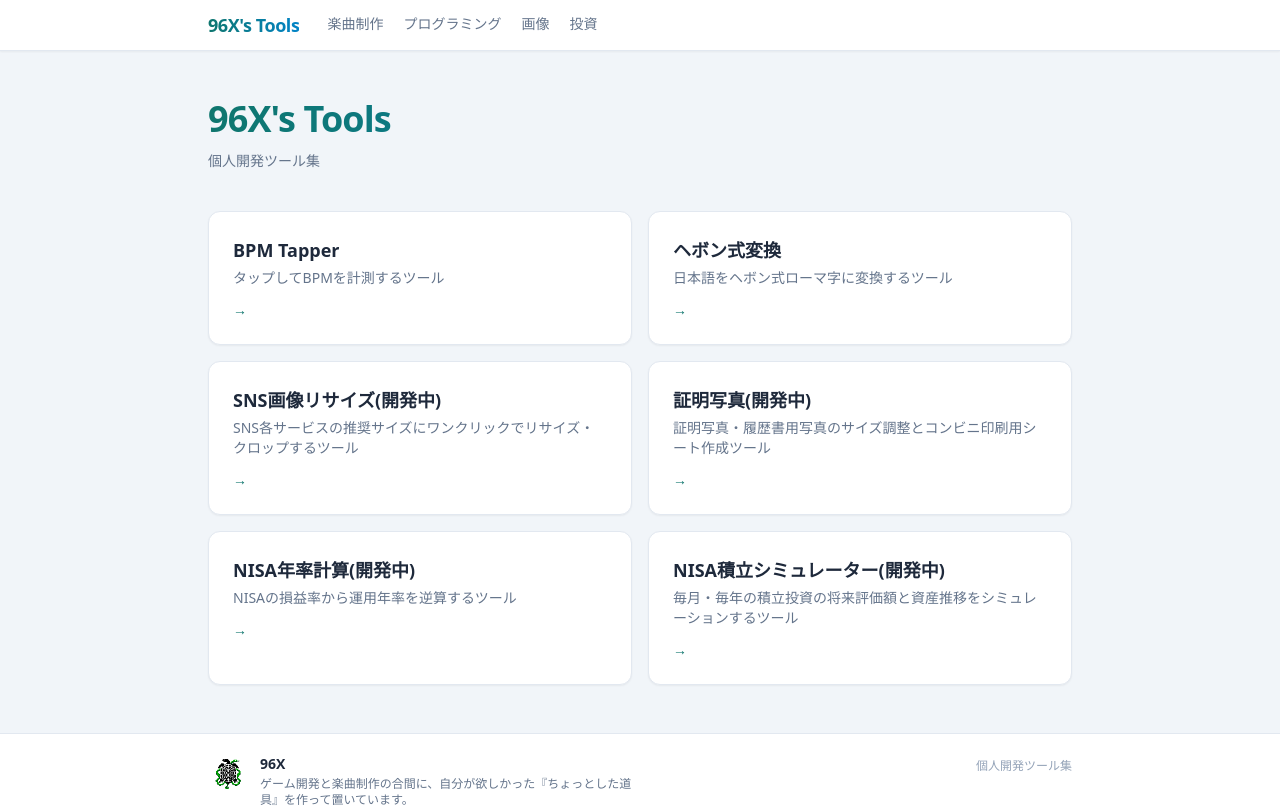
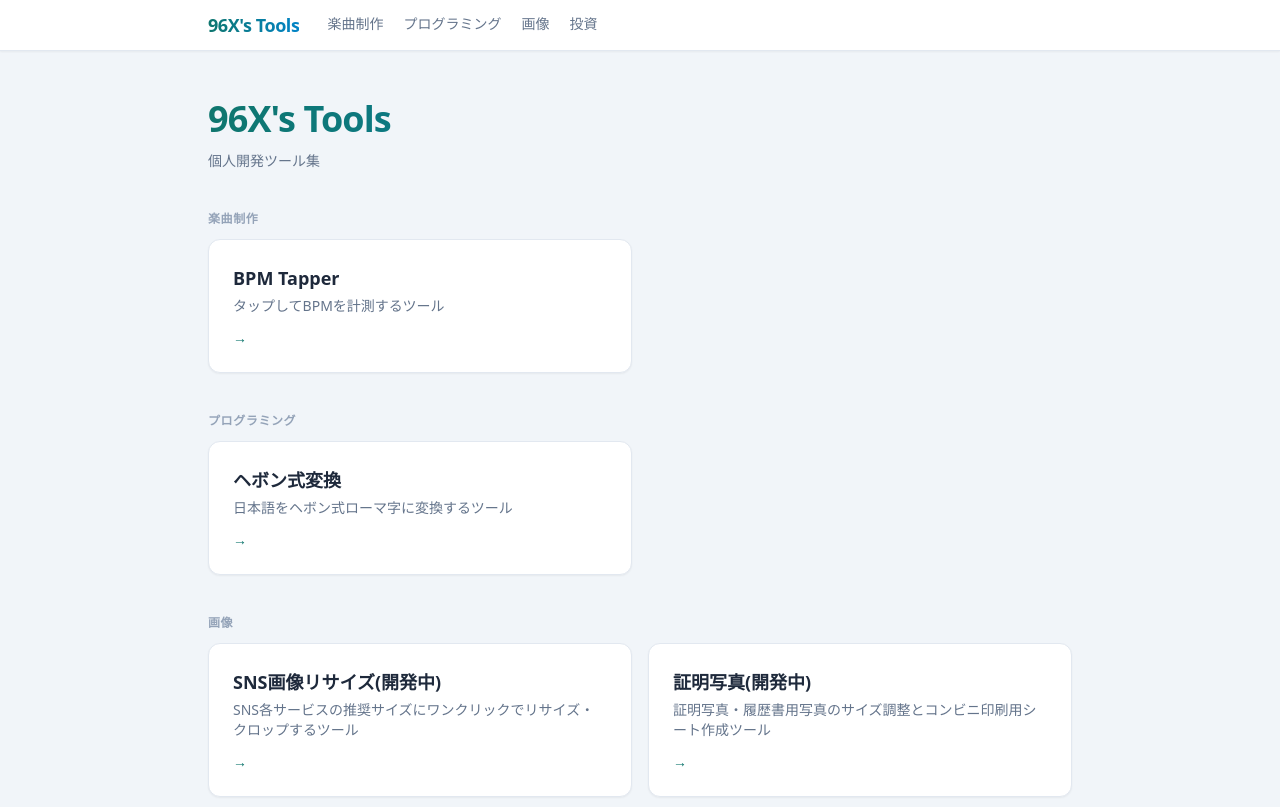
Before and after one commit to kuroto-96X/Utilities-Svelte, a SvelteKit app: page / in a window 1280 px wide. Shown: the top 807 px of the page. Built offline with nearby package versions, Linux system fonts and the light colour scheme.

Commit message:
feat: トップページのツール一覧をカテゴリーグループ表示に変更

```diff
--- a/src/routes/+page.svelte
+++ b/src/routes/+page.svelte
@@ -1,5 +1,10 @@
 <script lang="ts">
   import { site } from '$lib/site'
+
+  const visibleCategories = site.categories.filter(cat =>
+    (site.tools as unknown as Array<{ category: string; visible: boolean }>)
+      .some(t => t.category === cat.id && t.visible)
+  )
 </script>
 
 <svelte:head>
@@ -12,16 +17,26 @@
   </h1>
   <p class="text-sm text-slate-500 mb-10">{site.tagline}</p>
 
+  <div class="space-y-10">
+    {#each visibleCategories as cat (cat.id)}
+      {@const catTools = (site.tools as unknown as Array<{ href: string; label: string; description: string; category: string; visible: boolean }>).filter(t => t.category === cat.id && t.visible)}
+      <div>
+        <h2 class="text-xs font-bold uppercase tracking-wider text-slate-400 mb-3">
+          {cat.label}
+        </h2>
         <div class="grid grid-cols-1 sm:grid-cols-2 gap-4">
-    {#each site.tools.filter(t => t.visible) as tool (tool.href)}
+          {#each catTools as tool (tool.href)}
             <a
               href={tool.href}
               class="block p-6 bg-white border border-slate-200 rounded-xl shadow-sm hover:border-teal-700/40 hover:shadow-md hover:-translate-y-0.5 transition-all duration-200"
             >
-        <h2 class="text-lg font-bold text-slate-800 mb-1">{tool.label}</h2>
+              <h3 class="text-lg font-bold text-slate-800 mb-1">{tool.label}</h3>
               <p class="text-sm text-slate-500">{tool.description}</p>
               <p class="text-teal-700 mt-3 text-sm" aria-hidden="true">→</p>
             </a>
           {/each}
         </div>
       </div>
+    {/each}
+  </div>
+</div>
```
Lines whose indentation alone changed are shown as unchanged.
